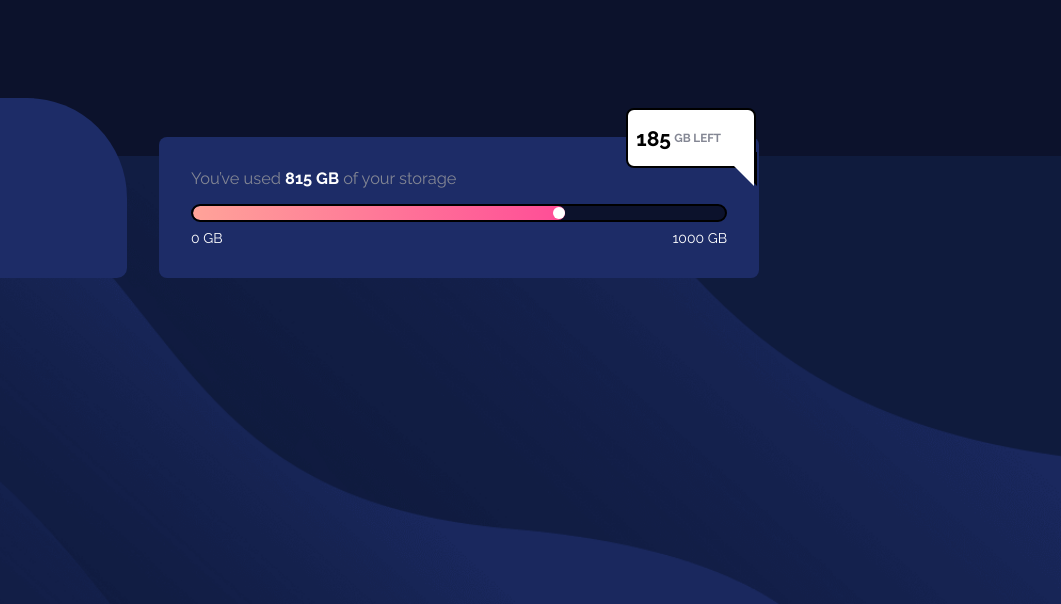
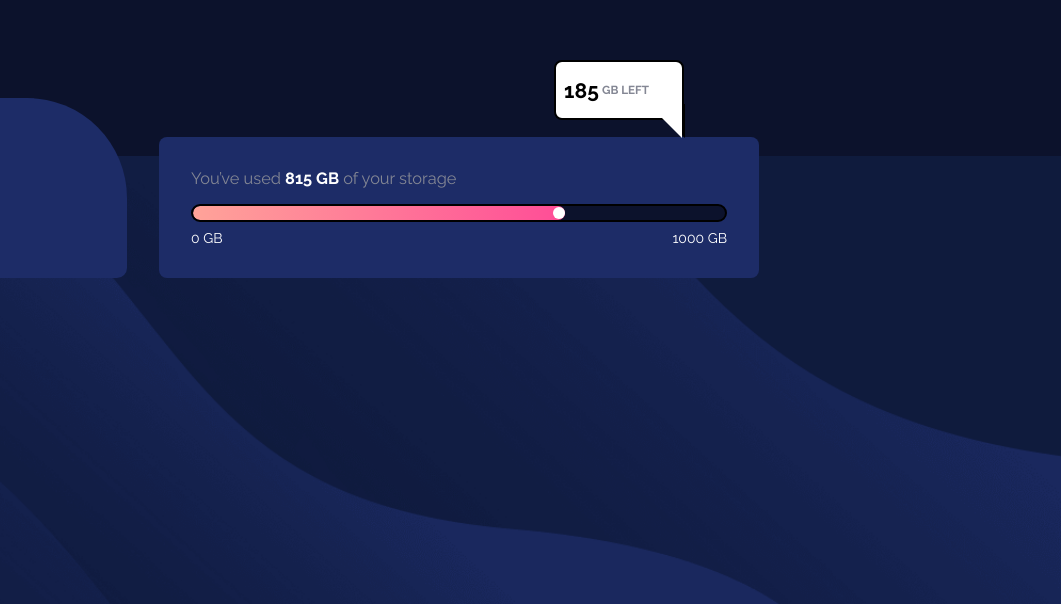
Before and after one commit to bayindirhsncn/fylo-data-storage, a plain HTML site: page index.html in a window 1536 px wide. Shown: the part 196-800 px from the top of the page, 475-1536 px from the left. Drawn offline with Linux system fonts and the light colour scheme.

Commit message:
Update style.css

```diff
--- a/style.css
+++ b/style.css
@@ -228,8 +228,8 @@ body {
 }
 .secInfo {
     position: absolute;
-    top: 38%;
-    left: 71.7%;
+    top: 32%;
+    left: 67%;
     background-color: white;
     display: flex;
     justify-content: flex-start;
```
